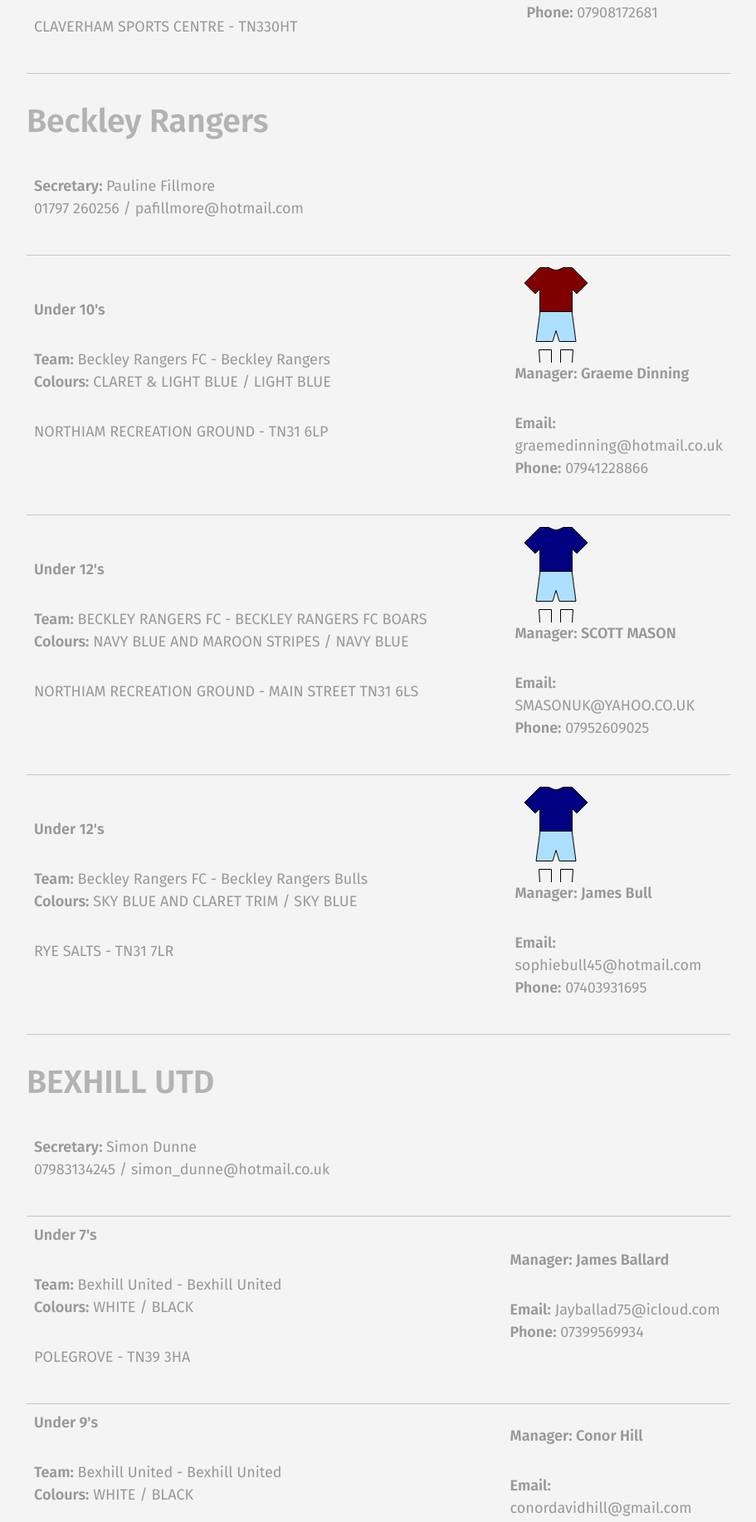
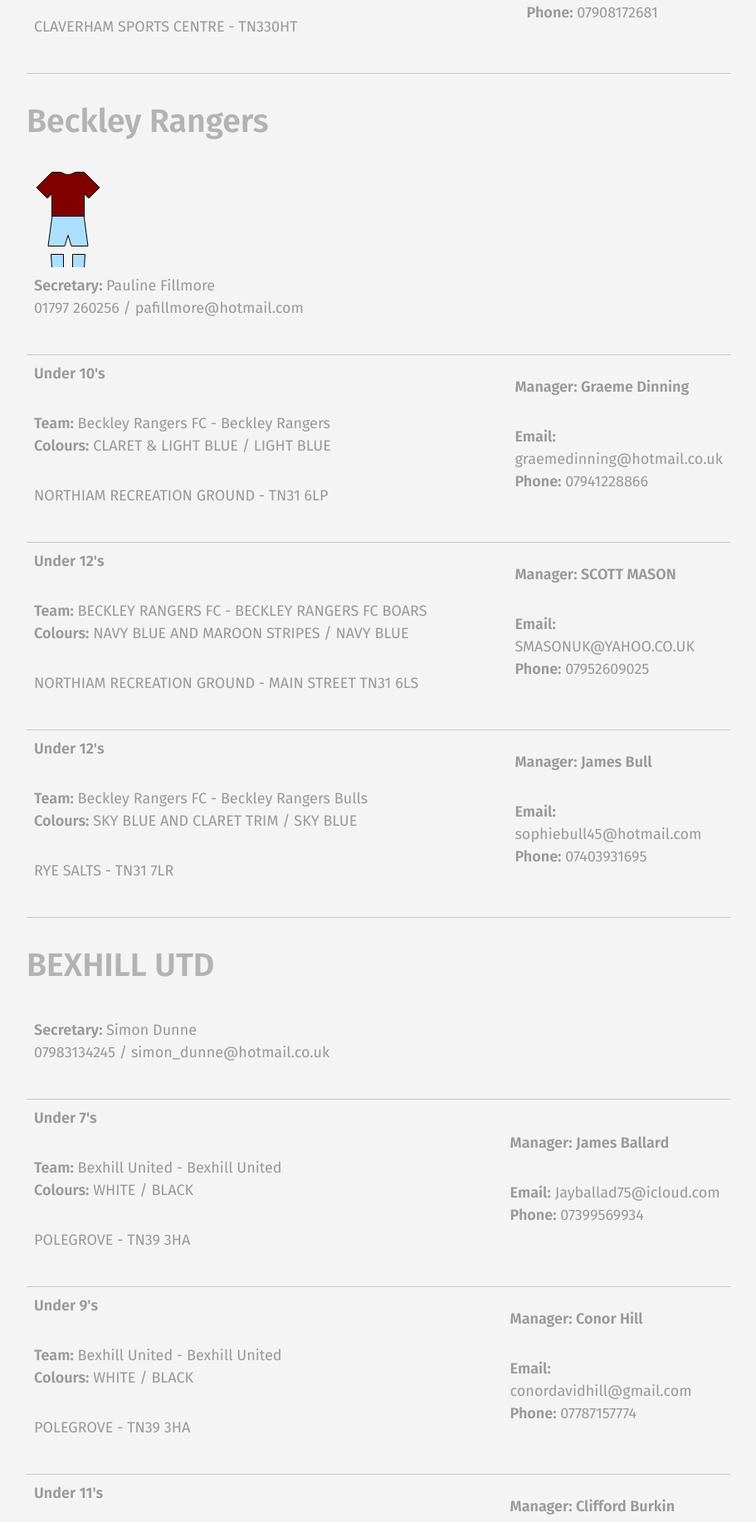
Before and after one commit to rotherleague/Rother, a Jekyll site: the page built from clubs.md, in a window 1280 px wide. Shown: the part 1802-3636 px from the top of the page at 83% size, without its empty margins (56-967 px from the left). Built offline with Jekyll 4.4.1, drawn with Linux system fonts in a browser that asks for light colours; comment, search, counter and statistics services are not loaded; a style sheet for code colours, icons or effects is not loaded.

Commit message:
Update beckley.html

```diff
--- a/_includes/clubs/beckley.html
+++ b/_includes/clubs/beckley.html
@@ -1,6 +1,6 @@
 <h2 id="beckley"><strong>Beckley Rangers</strong></h2>
 
-
+   {% include kit.html top="#800000" shorts="#ADDFFF" socks="#ADDFFF"  %}
 
 <table class="table table-striped table-bordered" cellpadding="10" cellspacing="1" width="100%">
 
@@ -17,8 +17,6 @@
             </td>
             <td width="30%" valign="top">
 
-               {% include kit.html top="#800000" shorts="#ADDFFF" %}
-
                <p><strong>Manager: Graeme Dinning</strong></p>
                <p><strong>Email:</strong> graemedinning@hotmail.co.uk<br /><strong>Phone:</strong> 07941228866</p>
             </td>
@@ -30,8 +28,6 @@
                <p>NORTHIAM RECREATION GROUND - MAIN STREET TN31 6LS </p>
             </td>
             <td width="30%" valign="top">
-
-               {% include kit.html top="#000080" shorts="#ADDFFF" %}
 
                <p><strong>Manager: SCOTT MASON</strong></p>
                <p><strong>Email:</strong> SMASONUK@YAHOO.CO.UK<br /><strong>Phone:</strong> 07952609025</p>
@@ -45,8 +41,6 @@
             </td>
             <td width="30%" valign="top">
 
-                {% include kit.html top="#000080" shorts="#ADDFFF" %}
-
                <p><strong>Manager: James Bull</strong></p>
                <p><strong>Email:</strong> sophiebull45@hotmail.com<br /><strong>Phone:</strong> 07403931695</p>
             </td>
```
